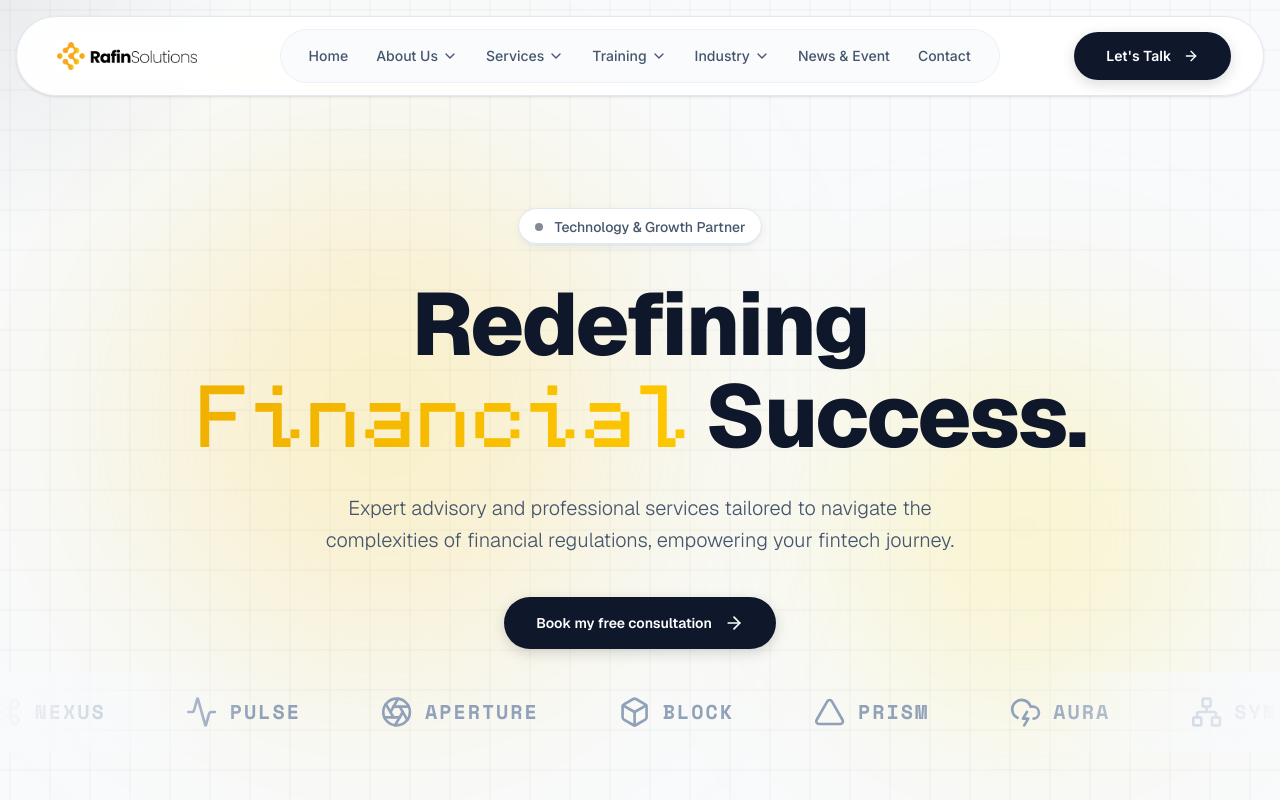
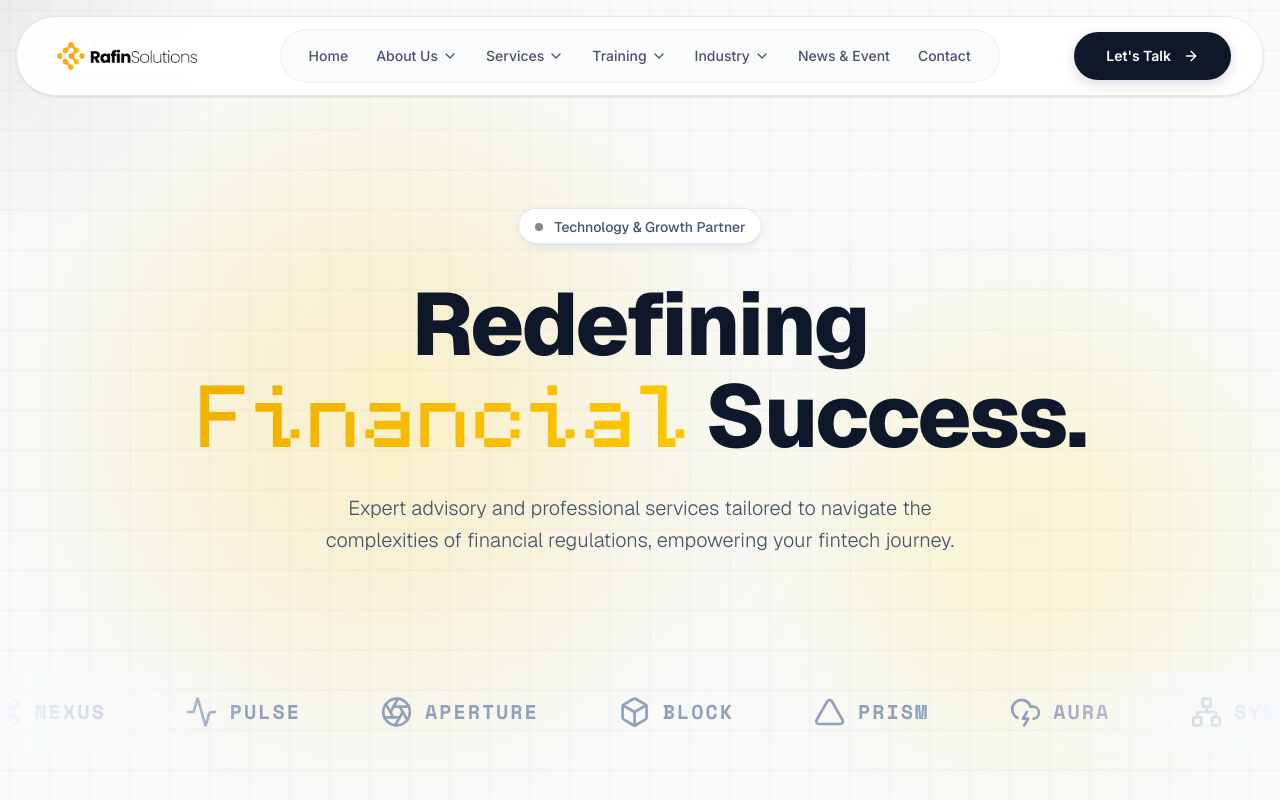
Before and after one commit to HusnainMaroof/Rafin-Soluation, a Next.js app: page / in a window 1280 px wide. Shown: the top 800 px of the page. Built offline with nearby package versions, Linux system fonts and the light colour scheme.

Commit message:
all done with chnages

```diff
--- a/src/components/HeroSection.tsx
+++ b/src/components/HeroSection.tsx
@@ -91,12 +91,12 @@ export const HeroSection = () => {
             </p>
           </StaggerItem>
 
-          <StaggerItem>
+          {/* <StaggerItem>
             <Button primary className="group text-base px-8 py-4">
               Book my free consultation{" "}
               <ArrowRight className="w-5 h-5 ml-1 transition-transform group-hover:translate-x-1" />
             </Button>
-          </StaggerItem>
+          </StaggerItem> */}
         </StaggerContainer>
       </div>
 
```
